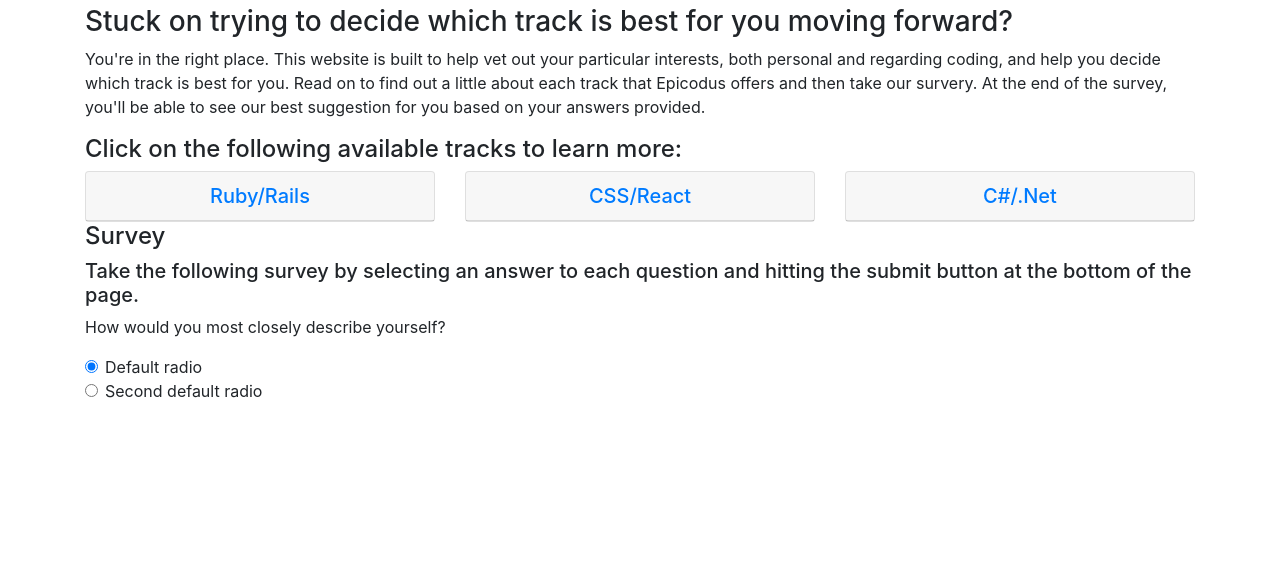
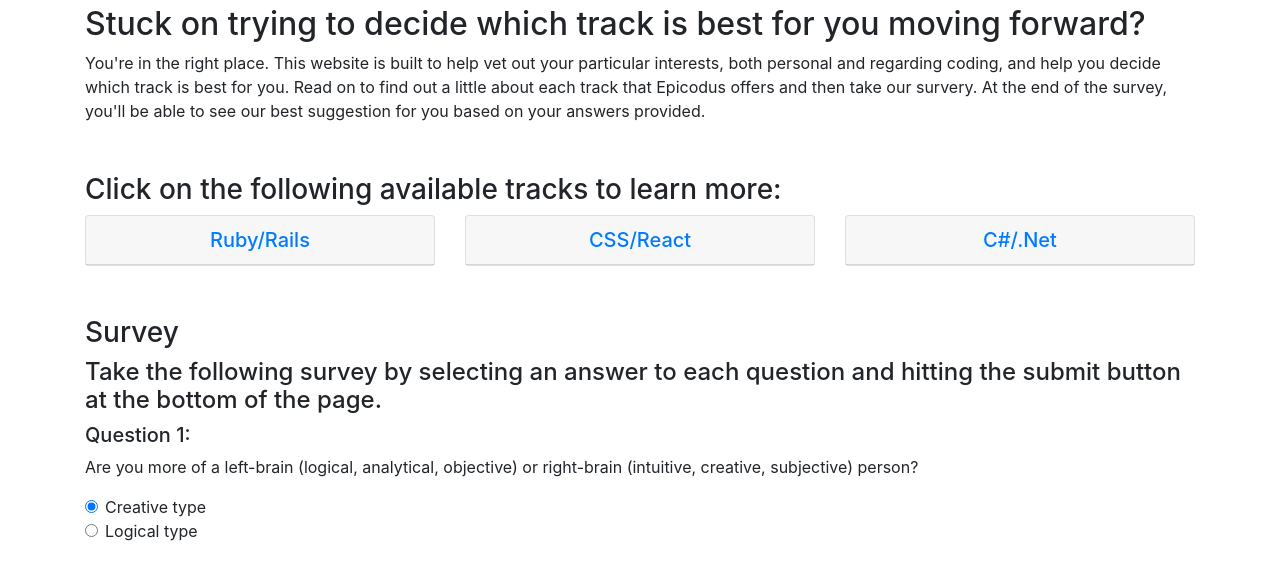
Before and after one commit to ellymaimon/track-suggester, a plain HTML site: page index.html in a window 1280 px wide. Shown: the part 76-656 px from the top of the page. Drawn offline with nearby package versions, Linux system fonts and the light colour scheme.

Commit message:
Reorganize h tags and add margins between sections

```diff
--- a/css/styles.css
+++ b/css/styles.css
@@ -9,8 +9,17 @@
 }
 
 
-/* Track Cards Row */
+/* Track Cards */
+.track-cards {
+  margin-top: 50px;
+}
 
 .card-header {
   text-align: center;
 }
+
+/* Survey */
+
+.survey {
+  margin-top: 50px;
+}
--- a/index.html
+++ b/index.html
@@ -17,13 +17,14 @@
     <!-- Header -->
     <div class="header">
       <h1>Epicodus Track Helper</h1>
-      <h3>Stuck on trying to decide which track is best for you moving forward?</h3>
+      <h2>Stuck on trying to decide which track is best for you moving forward?</h2>
       <p>You're in the right place. This website is built to help vet out your particular interests, both personal and regarding coding, and help you decide which track is best for you. Read on to find out a little about each track that Epicodus offers and then take our survery. At the end of the survey, you'll be able to see our best suggestion for you based on your answers provided.</p>
     </div>
 
     <!-- Track Cards Row -->
-    <h4>Click on the following available tracks to learn more:</h4>
-    <div class="row">
+    <div class="track-cards">
+      <h3>Click on the following available tracks to learn more:</h3>
+      <div class="row">
       <div class="col">
         <div class="card">
           <a data-toggle="collapse" href="#collapse-ruby" role="button">
@@ -66,23 +67,25 @@
         </div>
       </div>
     </div>
+    </div>
 
     <!-- Survey -->
     <div class="survey">
-      <h4>Survey</h4>
-      <h5>Take the following survey by selecting an answer to each question and hitting the submit button at the bottom of the page.</h5>
+      <h3>Survey</h3>
+      <h4>Take the following survey by selecting an answer to each question and hitting the submit button at the bottom of the page.</h4>
 
-      <p>How would you most closely describe yourself?</p>
+      <h5>Question 1:</h5>
+      <p>Are you more of a left-brain (logical, analytical, objective) or right-brain (intuitive, creative, subjective) person?</p>
         <div class="form-check">
           <input class="form-check-input" type="radio" name="exampleRadios" id="exampleRadios1" value="option1" checked>
           <label class="form-check-label" for="exampleRadios1">
-            Default radio
+            Creative type
           </label>
         </div>
         <div class="form-check">
           <input class="form-check-input" type="radio" name="exampleRadios" id="exampleRadios2" value="option2">
           <label class="form-check-label" for="exampleRadios2">
-            Second default radio
+            Logical type
           </label>
         </div>
       </div>
```
